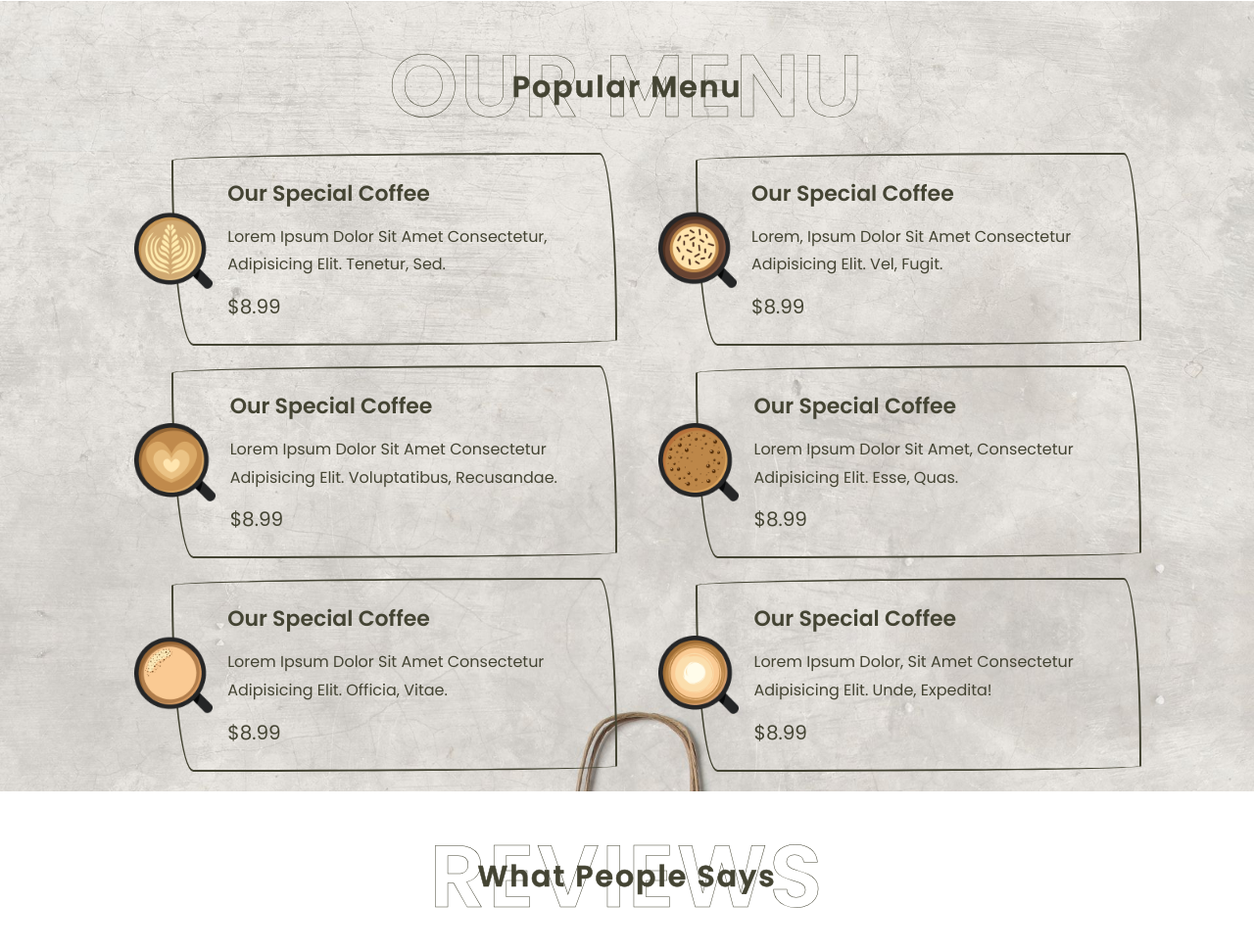
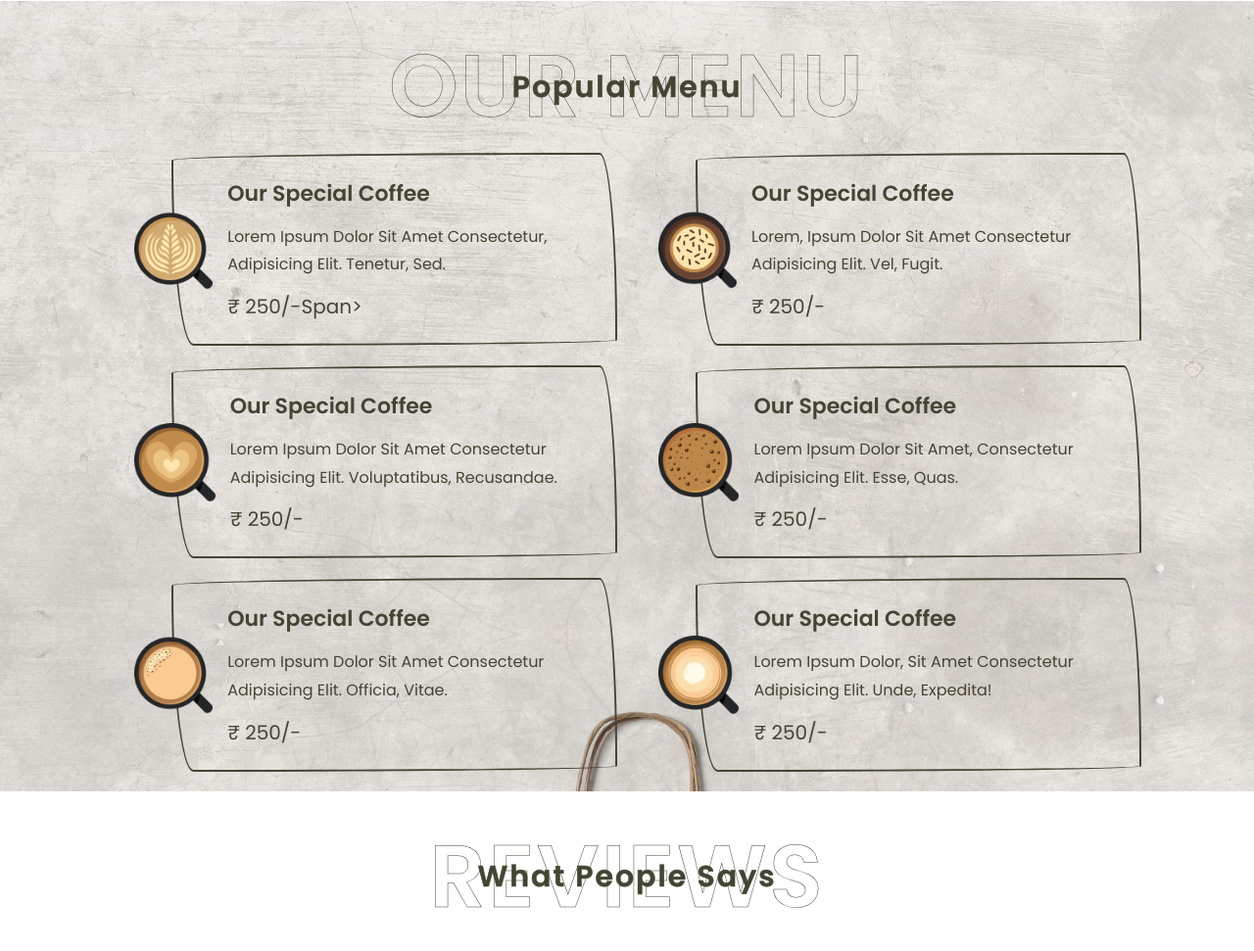
Before and after one commit to ROHIT-RICH/coffee, a plain HTML site: page index.html in a window 1280 px wide. Shown: the part 1369-2340 px from the top of the page at 98% size. Drawn offline with nearby package versions, Linux system fonts and the light colour scheme.

Commit message:
Update index.html

```diff
--- a/index.html
+++ b/index.html
@@ -100,7 +100,7 @@
                 <div class="content">
                     <h3>our special coffee</h3>
                     <p>Lorem ipsum dolor sit amet consectetur, adipisicing elit. Tenetur, sed.</p>
-                    <span>$8.99</span>
+                    <span> ₹ 250/-span>
                 </div>
             </a>
 
@@ -109,7 +109,7 @@
                 <div class="content">
                     <h3>our special coffee</h3>
                     <p>Lorem, ipsum dolor sit amet consectetur adipisicing elit. Vel, fugit.</p>
-                    <span>$8.99</span>
+                    <span>₹ 250/-</span>
                 </div>
             </a>
 
@@ -118,7 +118,7 @@
                 <div class="content">
                     <h3>our special coffee</h3>
                     <p>Lorem ipsum dolor sit amet consectetur adipisicing elit. Voluptatibus, recusandae.</p>
-                    <span>$8.99</span>
+                    <span>₹ 250/-</span>
                 </div>
             </a>
 
@@ -127,7 +127,7 @@
                 <div class="content">
                     <h3>our special coffee</h3>
                     <p>Lorem ipsum dolor sit amet, consectetur adipisicing elit. Esse, quas.</p>
-                    <span>$8.99</span>
+                    <span>₹ 250/-</span>
                 </div>
             </a>
 
@@ -136,7 +136,7 @@
                 <div class="content">
                     <h3>our special coffee</h3>
                     <p>Lorem ipsum dolor sit amet consectetur adipisicing elit. Officia, vitae.</p>
-                    <span>$8.99</span>
+                    <span>₹ 250/-</span>
                 </div>
             </a>
 
@@ -145,7 +145,7 @@
                 <div class="content">
                     <h3>our special coffee</h3>
                     <p>Lorem ipsum dolor, sit amet consectetur adipisicing elit. Unde, expedita!</p>
-                    <span>$8.99</span>
+                    <span>₹ 250/-</span>
                 </div>
             </a>
         </div>
```
